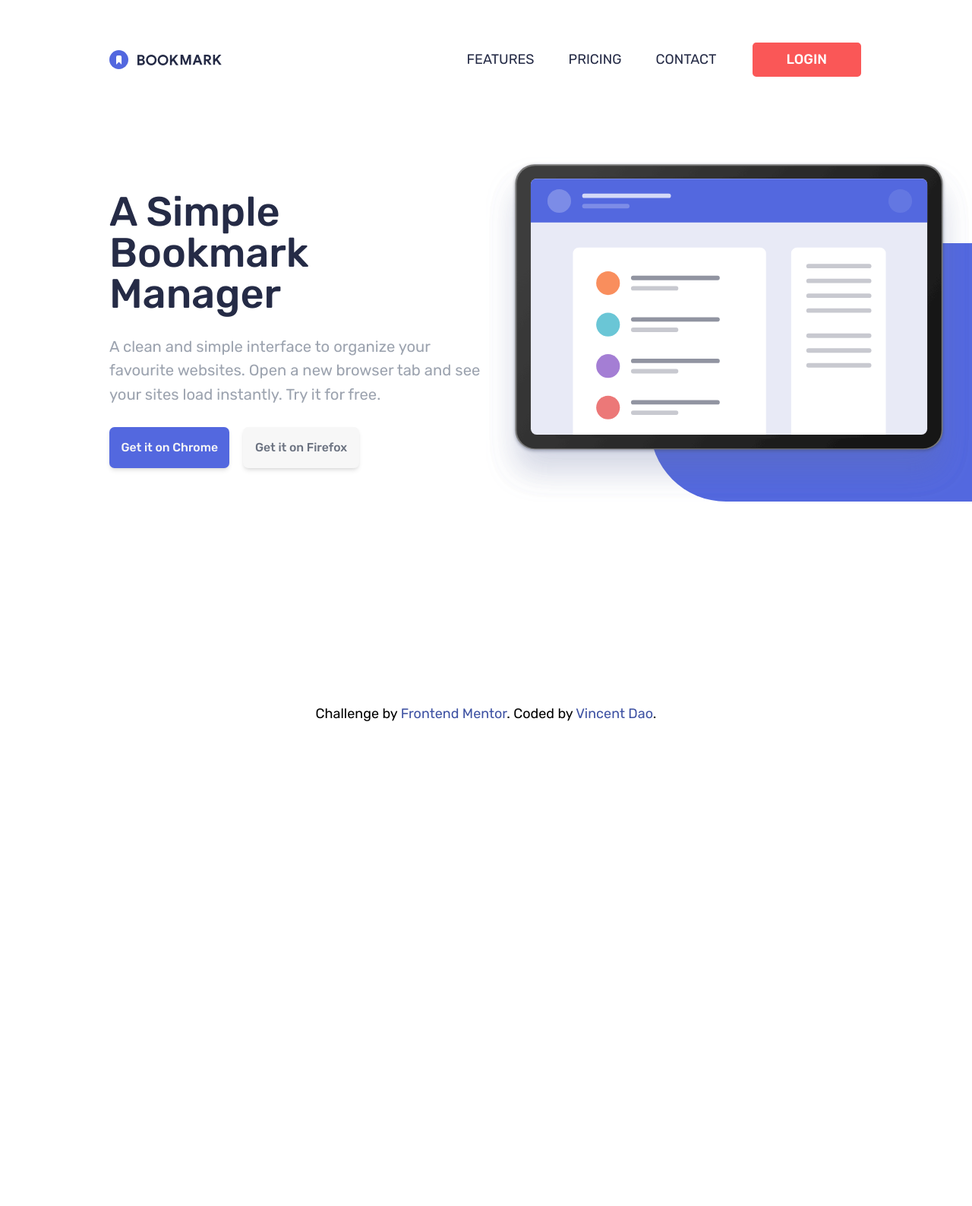
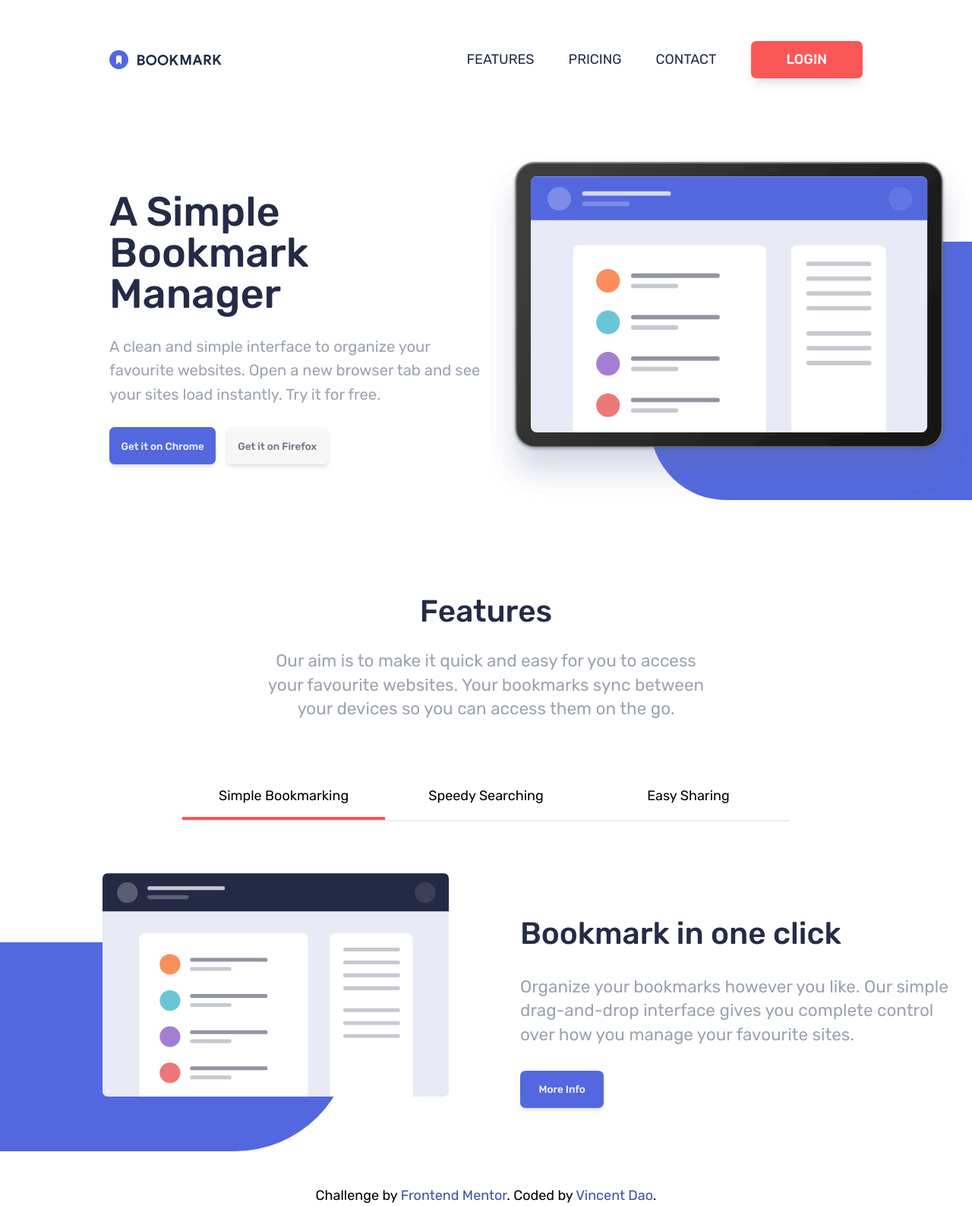
Before and after one commit to Squ1nty/booking-landing-page-master, a website built with Vite: page index.html in a window 1280 px wide. Shown: the whole page at 76% size. Before the commit the page ends 953 px from the top, so only its background shows below. Built offline with nearby package versions, Linux system fonts and the light colour scheme.

Commit message:
Feature tab section almost complete. Only missing transitions for tab change.

```diff
--- a/css/main.css
+++ b/css/main.css
@@ -34,3 +34,15 @@ img, svg{
 .heroImg__customShape{
   border-bottom-left-radius: 100px;
 }
+.main__featureImgShape{
+  border-bottom-right-radius: 12vw;
+}
+
+.group.active > .main__featureHighlight{
+  width: 50%;
+}
+@media(min-width: 768px){
+  .group.active > .main__featureHighlight{
+    width: 100%;
+  }
+}
--- a/index.html
+++ b/index.html
@@ -41,7 +41,7 @@
         <li class="py-4 md:p-0"><a class="[ md:hover:text-red-400 ] [ md:focus:text-red-400 md:focus:outline-none ] transition-colors duration-150 text-lg md:text-base text-white md:text-blue-950 font-[var(--fw-400)] cursor-pointer" tabindex="0">CONTACT</a></li>
         <hr class="border-none h-0.5 bg-[var(--grey-50)] opacity-5 w-full md:hidden">
         <li class="py-5 md:p-0 w-full flex justify-center items-center">
-          <a class="[ md:hover:text-red-400 md:hover:bg-white md:hover:border-red-400 ] [ md:focus:text-red-400 md:focus:bg-white md:focus:border-red-400 md:focus:outline-none ] transition-all duration-150 w-full p-2 md:px-10 text-center text-lg md:text-base text-white font-[var(--fw-500)] border-white border-2 border-solid md:bg-red-400 rounded-md cursor-pointer" tabindex="0">LOGIN</a>
+          <a class="[ md:hover:shadow-none md:hover:text-red-400 md:hover:bg-white ] [ md:focus:shadow-none md:focus:text-red-400 md:focus:bg-white md:focus:outline-none ] transition-all duration-150 w-full p-2 md:px-10 text-center text-lg md:shadow-lg md:text-base text-white font-[var(--fw-500)] border-white md:border-[var(--red-400)] border-2 border-solid md:bg-red-400 rounded-md cursor-pointer" tabindex="0">LOGIN</a>
         </li>
       </ul>
       <section class="mt-28 w-full flex items-center justify-center gap-10 md:hidden">
@@ -62,17 +62,66 @@
         </div>
         <div class="heroImg__customShape [ absolute bottom-0 top-1/4 right-0 left-16 md:left-48 bg-blue-600 ]"></div>
       </div>
-      <div class="[ md:col-start-1 md:col-end-2 md:row-start-1 md:row-end-2 md:text-left md:px-7 lg:px-8 xl:pl-32 xl:pr-1 ] px-4 my-12 text-center">
-        <h1 class="[ lg:text-4xl xl:text-5xl 2xl:text-6xl ] text-3xl font-[var(--fw-500)] text-[var(--blue-950)]">A Simple Bookmark Manager</h1>
-        <p class="[ md:text-lg 2xl:text-3xl 2xl:mt-16 ] text-base text-gray-400 mt-6">
+      <div class="[ md:col-start-1 md:col-end-2 md:row-start-1 md:row-end-2 md:text-left md:px-7 lg:px-8 xl:pl-32 xl:pr-1 ] px-6 my-12 text-center">
+        <h1 class="[ lg:text-4xl xl:text-5xl 2xl:text-6xl ] text-2xl font-[var(--fw-500)] text-[var(--blue-950)]">A Simple Bookmark Manager</h1>
+        <p class="[ md:text-lg 2xl:text-3xl 2xl:mt-16 ] text-sm text-gray-400 mt-6">
           A clean and simple interface to organize your favourite websites. Open a new browser
           tab and see your sites load instantly. Try it for free.
         </p>
-        <div class="[ 2xl:mt-16 2xl:gap-10 ] w-full flex items-center justify-center md:justify-start gap-4 mt-6">
-          <button class="[ 2xl:text-2xl 2xl:font-[var(--fw-400)] 2xl:p-6 2xl:rounded-2xl ] [ hover:bg-white hover:text-[var(--blue-600)] focus:bg-white focus:text-[var(--blue-600)] ] [ p-3 font-[var(--fw-500)] shadow-md bg-[var(--blue-600)] text-[var(--grey-50)] border-[var(--blue-600)] border-solid border-2 rounded-md text-center text-sm transition-all duration-150 outline-none ]">Get it on Chrome</button>
-          <button class="[ 2xl:text-2xl 2xl:font-[var(--fw-400)] 2xl:p-6 2xl:rounded-2xl ] [ hover:bg-white hover:border-gray-500 focus:bg-white focus:border-gray-500 ] [ p-3 font-[var(--fw-500)] shadow-md bg-[var(--grey-50)] text-gray-500 border-[var(--grey-50)] border-solid border-2 rounded-md text-center text-sm transition-all duration-150 outline-none ]">Get it on Firefox</button>
+        <div class="[ 2xl:mt-16 2xl:gap-10 ] w-full flex items-center justify-center md:justify-start gap-3 mt-6">
+          <button class="[ 2xl:text-2xl 2xl:font-[var(--fw-400)] 2xl:p-6 2xl:rounded-2xl ] [ hover:bg-white hover:text-[var(--blue-600)] hover:shadow-none focus:shadow-none focus:bg-white focus:text-[var(--blue-600)] ] [ p-3 font-[var(--fw-500)] shadow-md bg-[var(--blue-600)] text-[var(--grey-50)] border-[var(--blue-600)] border-solid border-2 rounded-md text-center text-xs transition-all duration-150 outline-none ]">Get it on Chrome</button>
+          <button class="[ 2xl:text-2xl 2xl:font-[var(--fw-400)] 2xl:p-6 2xl:rounded-2xl ] [ hover:bg-white hover:border-gray-500 hover:shadow-none focus:shadow-none focus:bg-white focus:border-gray-500 ] [ p-3 font-[var(--fw-500)] shadow-md bg-[var(--grey-50)] text-gray-500 border-[var(--grey-50)] border-solid border-2 rounded-md text-center text-xs transition-all duration-150 outline-none ]">Get it on Firefox</button>
         </div>
       </div>
+    </section>
+    <section class="[ xl:my-10 ] my-4 flex flex-col gap-5 items-center">
+      <div class="[ md:w-10/12 lg:w-8/12 xl:w-6/12 xl:gap-6 ] text-center flex flex-col gap-3 px-5">
+        <h2 class="[ md:text-2xl lg:text-3xl xl:text-4xl 2xl:text-5xl ] text-xl font-[var(--fw-500)] text-[var(--blue-950)]">Features</h2>
+        <p class="[ md:text-base lg:text-lg xl:text-xl 2xl:text-3xl ] text-sm text-gray-400">
+          Our aim is to make it quick and easy for you to access your favourite websites.
+          Your bookmarks sync between your devices so you can access them on the go.
+        </p>
+      </div>
+      <section class="w-full flex flex-col items-center md:mt-10">
+        <div class="main__featureTabs px-6 w-full lg:w-10/12 xl:w-8/12">
+          <div class=" w-full flex flex-col items-center md:flex-row justify-center">
+            <hr class="w-full h-0.5 opacity-20 border-none bg-gray-400 md:hidden">
+            <div class="group sb main__featureTabContainer w-full flex justify-center relative cursor-pointer">
+              <p class="[ group-hover:text-[var(--red-400)] group-focus:text-[var(--red-400)] ] 2xl:text-2xl p-4 transition-colors duration-150">Simple Bookmarking</p>
+              <span class="main__featureHighlight h-1 bg-[var(--red-400)] w-0 absolute bottom-0 transition-all duration-300"></span>
+            </div>
+            <hr class="w-full h-0.5 opacity-20 border-none bg-gray-400 md:hidden">
+            <div class="group ss main__featureTabContainer w-full flex justify-center relative cursor-pointer">
+              <p class="[ group-hover:text-[var(--red-400)] group-focus:text-[var(--red-400)] ] 2xl:text-2xl p-4 transition-colors duration-150">Speedy Searching</p>
+              <span class="main__featureHighlight h-1 bg-[var(--red-400)] w-0 absolute bottom-0 transition-all duration-300"></span>
+            </div>
+            <hr class="w-full h-0.5 opacity-20 border-none bg-gray-400 md:hidden">
+            <div class="group es main__featureTabContainer w-full flex justify-center relative cursor-pointer">
+              <p class="[ group-hover:text-[var(--red-400)] group-focus:text-[var(--red-400)] ] 2xl:text-2xl p-4 transition-colors duration-150">Easy Sharing</p>
+              <span class="main__featureHighlight h-1 bg-[var(--red-400)] w-0 absolute bottom-0 transition-all duration-300"></span>
+            </div>
+            <hr class="w-full h-0.5 opacity-20 border-none bg-gray-400 md:hidden">
+          </div>
+          <hr class="w-full h-0.5 opacity-20 border-none bg-gray-400 hidden md:block">
+        </div>
+        <div></div>
+      </section>
+      <section class="w-full flex flex-col md:grid md:grid-cols-2 gap-10 md:gap-15 mt-10">
+        <div class="relative w-full flex items-start justify-start pb-8 lg:pb-16 lg:pl-24">
+          <div class="main__featureImgShape absolute bottom-0 top-1/4 left-0 right-1/4 bg-[var(--blue-600)]"></div>
+          <div class="w-full z-10 px-6 flex items-center justify-center">
+            <img class="main__featureImg" alt="Minimalistic graphic that supports tab details">
+          </div>
+        </div>
+        <div class="text-center md:text-left flex flex-col justify-center items-center md:items-start gap-3 lg:gap-7 px-5">
+          <h2 class="[ md:text-2xl lg:text-3xl xl:text-4xl 2xl:text-5xl ] text-xl font-[var(--fw-500)] text-[var(--blue-950)]">Bookmark in one click</h2>
+          <p class="[ md:text-base lg:text-lg xl:text-xl 2xl:text-3xl ] text-sm text-gray-400">
+            Organize your bookmarks however you like. Our simple drag-and-drop interface
+            gives you complete control over how you manage your favourite sites.
+          </p>
+          <button class="main__moreInfoBtnMD hidden md:block [ 2xl:text-2xl 2xl:font-[var(--fw-400)] 2xl:p-6 2xl:rounded-2xl ] [ hover:bg-white hover:text-[var(--blue-600)] hover:shadow-none focus:shadow-none focus:bg-white focus:text-[var(--blue-600)] ] [ py-3 px-5 font-[var(--fw-500)] shadow-md bg-[var(--blue-600)] text-[var(--grey-50)] border-[var(--blue-600)] border-solid border-2 rounded-md text-center text-xs transition-all duration-150 outline-none w-fit ]" tabindex="">More Info</button>
+        </div>
+      </section>
     </section>
   </main>
   <footer class="w-full">
--- a/main.js
+++ b/main.js
@@ -7,6 +7,46 @@ let logoCircle = document.querySelector("circle");
 
 let nav = document.querySelector("nav");
 let mobileTwitterIcon = document.querySelector(".nav__twitterIcon");
+
+let featureTabs = document.querySelector(".main__featureTabs");
+let allTabGroups = document.querySelectorAll(".group");
+let defaultTab = allTabGroups[0];
+let currentTabState = "";
+let featureImg = document.querySelector(".main__featureImg");
+
+function handleTabDisplay(){
+  if(currentTabState === "sb"){
+    featureImg.setAttribute("src", "./images/illustration-features-tab-1.svg");
+  }
+  else if(currentTabState === "ss"){
+    featureImg.setAttribute("src", "./images/illustration-features-tab-2.svg");
+  }
+  else if(currentTabState === "es"){
+    featureImg.setAttribute("src", "./images/illustration-features-tab-3.svg");
+  }
+}
+function resetFeatureTabs(){
+  allTabGroups.forEach((e) => {
+    e.classList.remove("active");
+  });
+}
+function handleTabChange(featureTab){
+  resetFeatureTabs();
+
+  featureTab.classList.add("active");
+  currentTabState = featureTab.classList[1];
+
+  handleTabDisplay();
+}
+
+featureTabs.addEventListener("click", (e) => {
+  if(e.target.classList[1] === "sb" || e.target.classList[1] === "ss" || e.target.classList[1] === "es"){
+    handleTabChange(e.target);
+  }
+  else if(e.target.parentElement.classList[1] === "sb" || e.target.parentElement.classList[1] === "ss" || e.target.parentElement.classList[1] === "es"){
+    handleTabChange(e.target.parentElement);
+  }
+});
 
 mobileTwitterIcon.addEventListener("keydown", (e) => {
   if(nav.classList.contains("active") && e.key == "Tab"){
@@ -70,6 +110,7 @@ window.addEventListener("load", () => {
   if(window.innerWidth <= 768){
     nav.setAttribute("inert", true);
   }
+  handleTabChange(defaultTab);
 });
 window.addEventListener("resize", () => {
   if(window.innerWidth <= 768){
@@ -79,4 +120,5 @@ window.addEventListener("resize", () => {
     setNavInactive();
     nav.removeAttribute("inert");
   }
+  handleTabChange(defaultTab);
 });
```
